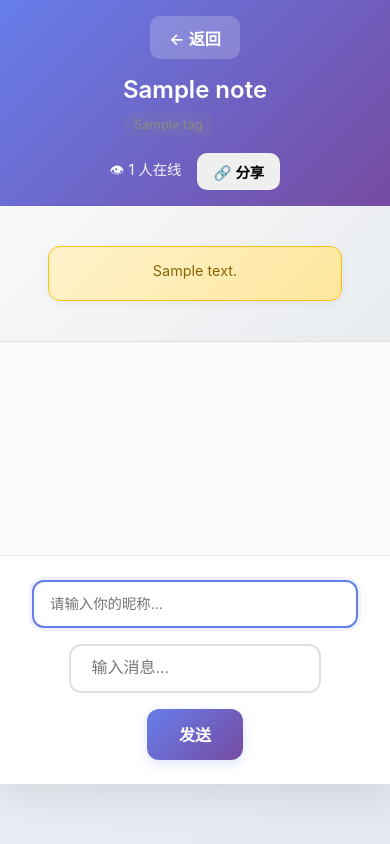
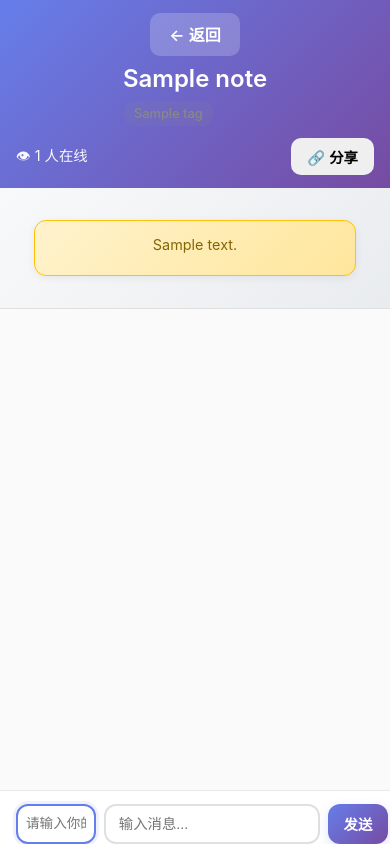
Before and after one commit to yuzhe-s/chat-memo, a Flask app: page /note/1 in a window 390 px wide. Run offline with Flask 3, Linux system fonts and the light colour scheme; the visitor is signed in with stand-in values (Sample User, id 1); tables that the repository leaves empty hold one stand-in row (values such as "Sample post"); some libraries are stand-ins or nearby versions.

Commit message:
fix: 修复移动端输入框过大的问题
🐛 问题:
- 移动端输入框纵向排列，占据太多空间
- 输入框太大，遮挡了聊天内容
- 无法看到之前的消息

✅ 优化:
- 输入框改为横向排列，减少高度
- 昵称输入框宽度缩小到 80px
- 减小所有输入框的内边距
- 优化消息容器和头部的间距
- 添加安全区域适配（支持 iPhone 刘海屏）
- 调整字体大小，更适配移动端

📱 移动端改进:
- 输入区域 padding: 0.8rem 1rem
- 昵称框: 80px 宽，0.6rem 内边距
- 消息框: flex: 1，0.6rem 内边距
- 发送按钮: 0.6rem 内边距，不缩放
- 消息容器: 1rem 内边距
- 头部紧凑布局: 0.8rem 内边距

🤖 Generated with Claude Code

Co-Authored-By: Claude Sonnet 4.5 <noreply@anthropic.com>

```diff
--- a/static/css/style.css
+++ b/static/css/style.css
@@ -840,33 +840,77 @@ body {
     }
 
     .chat-note-container {
-        height: calc(100vh - 60px);
+        height: 100vh;
         margin: 0;
         border-radius: 0;
     }
 
     .chat-note-header {
         flex-direction: column;
-        gap: 1rem;
-        text-align: center;
-        padding: 1rem;
+        gap: 0.8rem;
+        padding: 0.8rem 1rem;
     }
 
     .header-left {
         flex-direction: column;
         width: 100%;
+        gap: 0.5rem;
+    }
+
+    .note-title {
+        font-size: 1.2rem;
+    }
+
+    .header-right {
+        width: 100%;
+        justify-content: space-between;
+        font-size: 0.85rem;
+    }
+
+    /* 移动端输入区域优化 */
+    .input-area {
+        padding: 0.8rem 1rem;
+        padding-bottom: env(safe-area-inset-bottom, 0.8rem);
     }
 
     .input-row {
-        flex-direction: column;
+        flex-direction: row;
+        gap: 0.5rem;
+        align-items: stretch;
     }
 
     .name-input {
-        width: 100%;
+        width: 80px;
+        padding: 0.6rem 0.5rem;
+        font-size: 0.85rem;
+        flex-shrink: 0;
+    }
+
+    .message-input-field {
+        flex: 1;
+        padding: 0.6rem 0.8rem;
+        font-size: 0.9rem;
+    }
+
+    .btn-send {
+        padding: 0.6rem 1rem;
+        font-size: 0.9rem;
+        flex-shrink: 0;
+    }
+
+    /* 消息容器优化 */
+    .messages-container {
+        padding: 1rem;
+    }
+
+    .initial-content {
+        padding: 1rem;
     }
 
     .message {
         max-width: 85%;
+        padding: 0.7rem 1rem;
+        font-size: 0.95rem;
     }
 
     .stats-cards {
```
